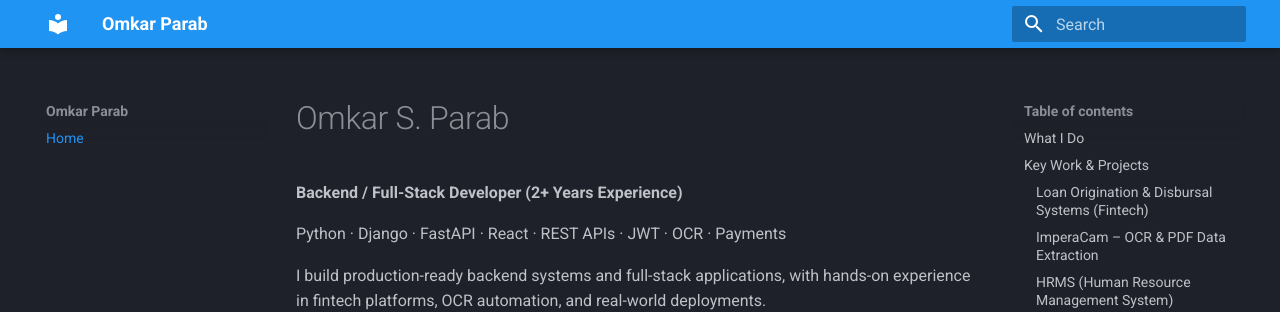
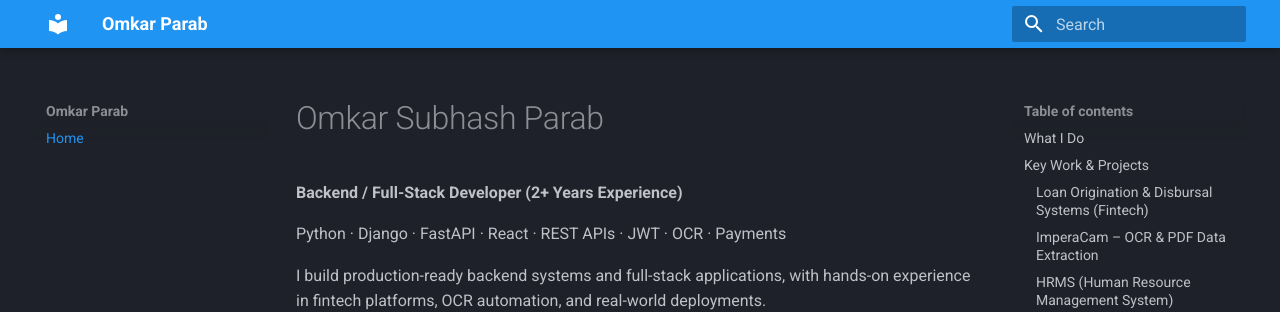
Before and after one commit to ImOmkar/ImOmkar.github.io, an MkDocs documentation site: the page built from docs/index.md, in a window 1280 px wide and 900 px high. Shown: the top 312 px of the window. Built offline with MkDocs 1.6.1 and Material for MkDocs 9.7.7, drawn with Linux system fonts in a browser that asks for light colours.

Commit message:
index.md updated

```diff
--- a/docs/index.md
+++ b/docs/index.md
@@ -1,4 +1,4 @@
-# Omkar S. Parab
+# Omkar Subhash Parab
 
 **Backend / Full-Stack Developer (2+ Years Experience)**
 
```
Also changed, not shown: site/index.html, site/search/search_index.json.
